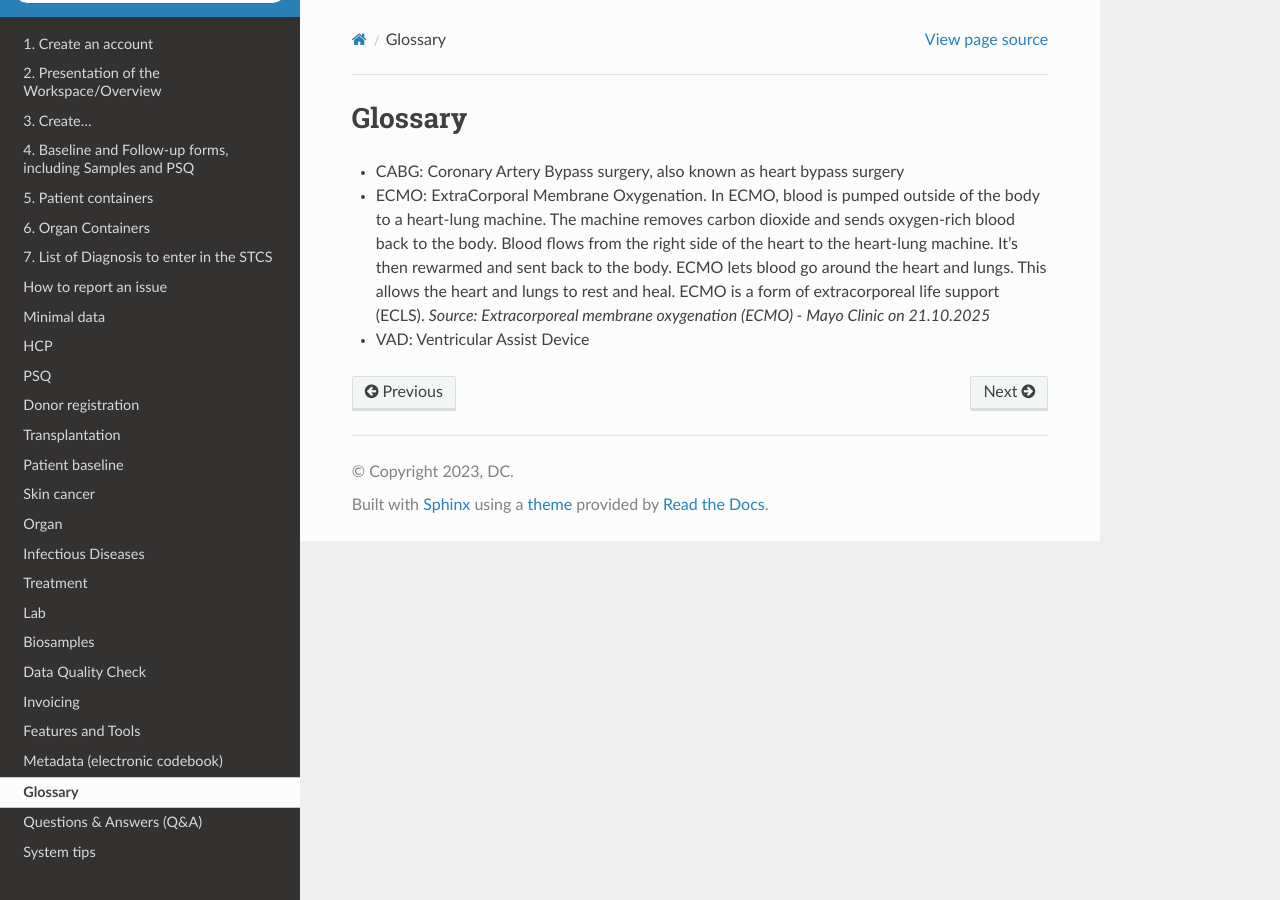
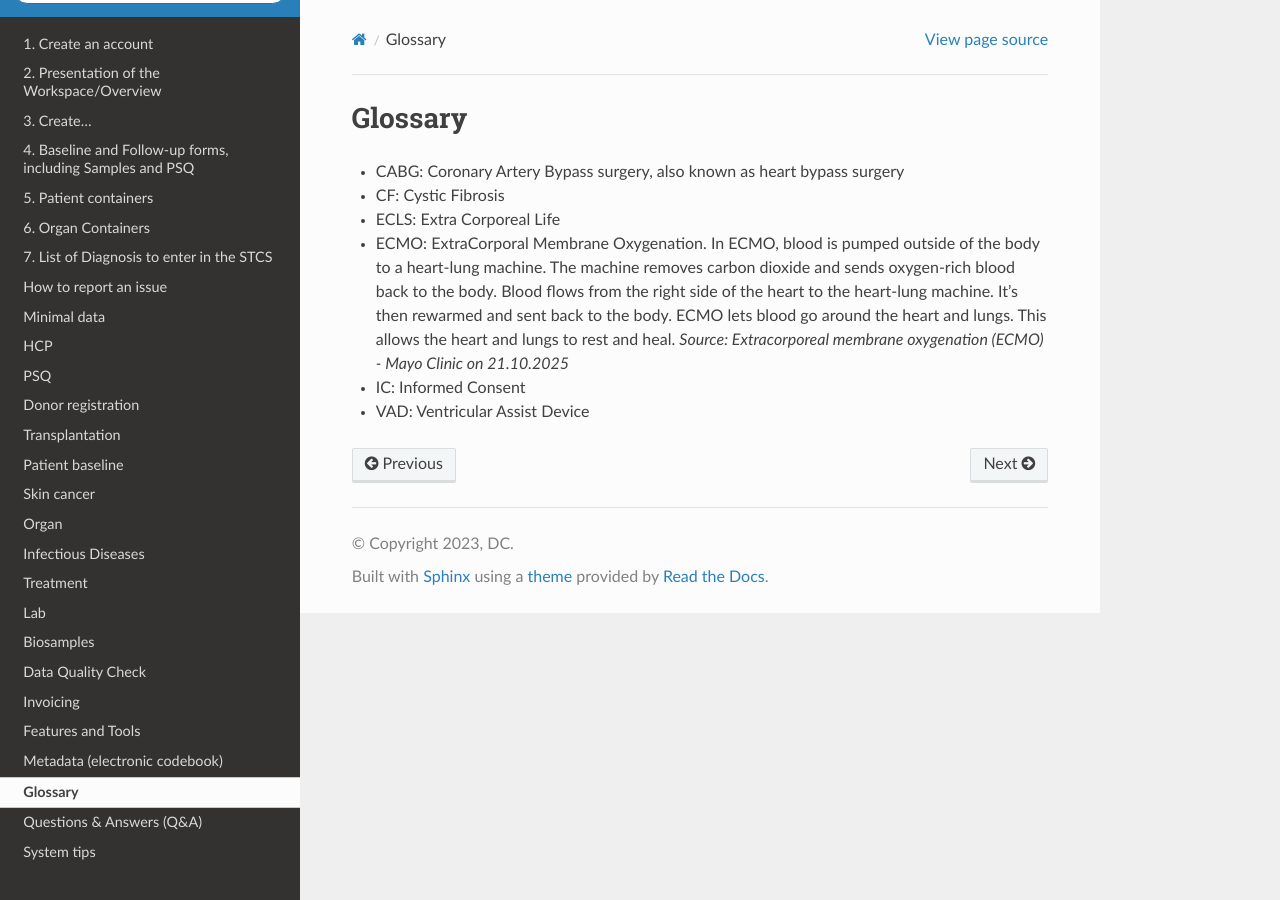
Before and after one commit to swiss-transplant-cohort-study/3LC-user-manual, a Sphinx documentation site: the page built from docs/source/glossary.rst, in a window 1280 px wide. Built offline with Sphinx 7.4.7 and the Read the Docs theme 3.1.0, drawn with Linux system fonts in a browser that asks for light colours.

Commit message:
Update glossary.rst

```diff
--- a/docs/source/glossary.rst
+++ b/docs/source/glossary.rst
@@ -2,5 +2,8 @@ Glossary
 *********
 
 * CABG: Coronary Artery Bypass surgery, also known as heart bypass surgery
-* ECMO: ExtraCorporal Membrane Oxygenation. In ECMO, blood is pumped outside of the body to a heart-lung machine. The machine removes carbon dioxide and sends oxygen-rich blood back to the body. Blood flows from the right side of the heart to the heart-lung machine. It's then rewarmed and sent back to the body. ECMO lets blood go around the heart and lungs. This allows the heart and lungs to rest and heal. ECMO is a form of extracorporeal life support (ECLS). *Source: Extracorporeal membrane oxygenation (ECMO) - Mayo Clinic on 21.10.2025*
+* CF: Cystic Fibrosis
+* ECLS: Extra Corporeal Life
+* ECMO: ExtraCorporal Membrane Oxygenation. In ECMO, blood is pumped outside of the body to a heart-lung machine. The machine removes carbon dioxide and sends oxygen-rich blood back to the body. Blood flows from the right side of the heart to the heart-lung machine. It's then rewarmed and sent back to the body. ECMO lets blood go around the heart and lungs. This allows the heart and lungs to rest and heal. *Source: Extracorporeal membrane oxygenation (ECMO) - Mayo Clinic on 21.10.2025*
+* IC: Informed Consent
 * VAD: Ventricular Assist Device
```
